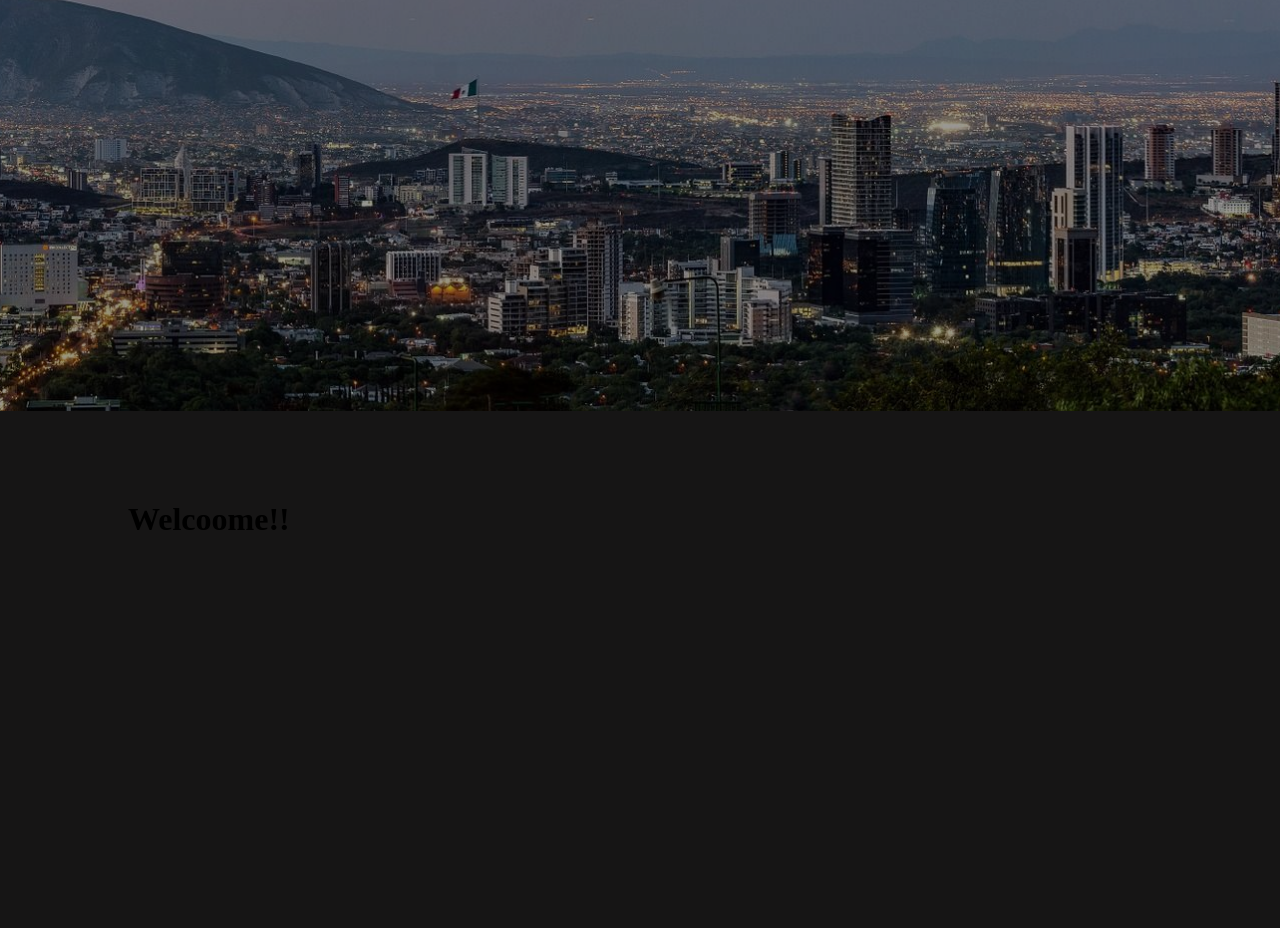
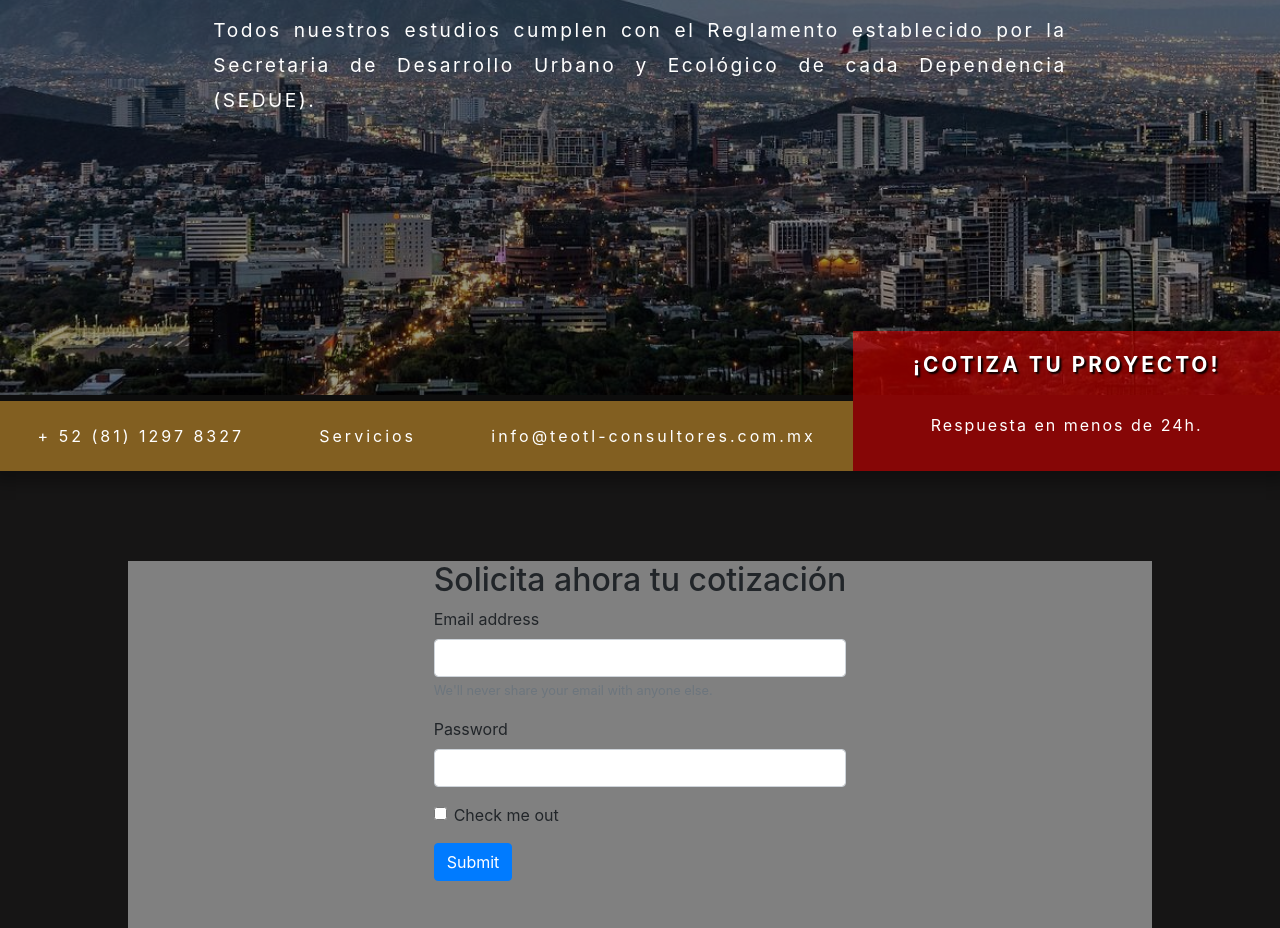
Before and after one commit to bazr03/webpackTeotl, a website built with webpack: page src/index.html in a window 1280 px wide. Shown: the part 229-1157 px from the top of the page. Built offline with nearby package versions, Linux system fonts and the light colour scheme.

Commit message:
Se elimino materialize css y se agrego bootstrap, actualmente presenta fallos

```diff
--- a/package.json
+++ b/package.json
@@ -20,8 +20,10 @@
   },
   "homepage": "https://github.com/bazr03/webpackTeotl#readme",
   "dependencies": {
-    "materialize-css": "^1.0.0-rc.2",
+    "bootstrap": "4.4.1",
+    "jquery": "^3.4.1",
     "normalize.css": "^8.0.1",
+    "popper.js": "^1.16.1",
     "rimraf": "^3.0.0"
   },
   "devDependencies": {
--- a/src/index.html
+++ b/src/index.html
@@ -25,11 +25,70 @@
       </div>
     </header>
     <div class="hero-home">
-      <div class="backdrop"></div>
+      <div class="backdropHome">
+        <div class="heroHome__title">
+          <h1>Geociencias e Ingeniería Aplicada</h1>
+          <p>
+            Todos nuestros estudios cumplen con el Reglamento establecido por la
+            Secretaria de Desarrollo Urbano y Ecológico de cada Dependencia
+            (SEDUE).
+          </p>
+        </div>
+        <!--heroHome__title-->
+        <div class="heroHome__info">
+          <span>+ 52 (81) 1297 8327</span>
+          <span>Servicios</span>
+          <span>info@teotl-consultores.com.mx</span>
+        </div>
+        <!--heroHome__info-->
+        <div class="heroHome__cotiza">
+          <p>¡Cotiza tu proyecto!</p>
+          <span>Respuesta en menos de 24h.</span>
+        </div>
+      </div>
     </div>
+    <!--hero-home-->
     <main>
       <div class="container">
-        <h1>Welcoome!!</h1>
+        <section>
+          <h2>Solicita ahora tu cotización</h2>
+          <form>
+            <div class="form-group">
+              <label for="exampleInputEmail1">Email address</label>
+              <input
+                type="email"
+                class="form-control"
+                id="exampleInputEmail1"
+                aria-describedby="emailHelp"
+              />
+              <small id="emailHelp" class="form-text text-muted"
+                >We'll never share your email with anyone else.</small
+              >
+            </div>
+            <div class="form-group">
+              <label for="exampleInputPassword1">Password</label>
+              <input
+                type="password"
+                class="form-control"
+                id="exampleInputPassword1"
+              />
+            </div>
+            <div class="form-group form-check">
+              <input
+                type="checkbox"
+                class="form-check-input"
+                id="exampleCheck1"
+              />
+              <label class="form-check-label" for="exampleCheck1"
+                >Check me out</label
+              >
+            </div>
+            <button type="submit" class="btn btn-primary">Submit</button>
+          </form>
+        </section>
+        <section>
+          <h2>Con teotl, seguro construyes</h2>
+        </section>
       </div>
     </main>
   </body>
--- a/src/styles/_variables.scss
+++ b/src/styles/_variables.scss
@@ -4,9 +4,14 @@
   }
 }
 
+$widths: (
+  bodyMaxWidth: 1600px
+);
 $colors: (
   bodyBg: #161515,
-  main: #f8b137
+  main: #f8b137,
+  primary: #f78034,
+  secondary: #f60f3e
 );
 
 $devices: (
--- a/src/styles/index.scss
+++ b/src/styles/index.scss
@@ -1,37 +1,40 @@
 @import "variables";
+/* -------------------------------
+-------Hero Home ----------------
+*/
 .hero-home {
   background-image: url("/static/panorama-Monterrey-NL-OPT.jpg");
   background-size: cover;
   background-attachment: fixed;
-  background-position: center;
+  background-position: 0 -2cm;
   background-repeat: no-repeat;
-  height: 50vh;
+  height: 700px;
   width: 100%;
-  @include media-min-width(map-get($devices, tablet)) {
-    height: 80vh;
-  }
+  box-shadow: 0px 4px 15px 8px rgba(0, 0, 00, 0.3);
+  max-width: map-get($widths, bodyMaxWidth);
   @include media-min-width(map-get($devices, laptopL)) {
     width: 80%;
     margin: 0 auto;
-    box-shadow: 0px 4px 5px rgba(0, 0, 00, 0.2);
   }
 }
-.backdrop {
+.backdropHome {
   width: 100%;
   height: 100%;
   background-color: rgba(0, 0, 0, 0.4);
-  position: relative;
+  display: grid;
+  grid-template-columns: repeat(6, 1fr);
+  grid-template-rows: repeat(4, 1fr) 70px 70px;
+  grid-template-areas:
+    ". . . . . ."
+    ". hht hht hht hht ."
+    ". hht hht hht hht ."
+    ". hht hht hht hht ."
+    "hhi hhi hhi hhi hhi hhi"
+    "hhc hhc hhc hhc hhc hhc";
 }
-.herro-home__title {
-  position: absolute;
-  top: 20%;
-  left: 2%;
-  width: 80%;
-  @include media-min-width(map-get($devices, tablet)) {
-    top: 30%;
-    left: 5%;
-    width: 60%;
-  }
+.heroHome__title {
+  grid-area: hht;
+
   h1 {
     color: white;
     font-size: 1.8rem;
@@ -52,13 +55,35 @@
     }
   }
 }
-
-.hero-home__info {
-  position: absolute;
-  left: 0;
-  bottom: 0;
-  width: 70%;
-  background-color: rgba(248, 177, 55, 0.8);
+@media (min-width: 950px) {
+  .backdropHome {
+    grid-template-areas:
+      ". . . . . ."
+      ". hht hht hht hht ."
+      ". hht hht hht hht ."
+      ". hht hht hht hht ."
+      ". . . . hhc hhc"
+      "hhi hhi hhi hhi hhc hhc";
+  }
+  .heroHome__cotiza {
+    flex-direction: column;
+    p {
+      margin: 0;
+      padding: 0;
+      text-transform: uppercase;
+      font-size: 1.6rem;
+      letter-spacing: 3px;
+      text-shadow: 2px 2px 2px #000;
+      font-weight: bold;
+    }
+    span {
+      letter-spacing: 2px;
+    }
+  }
+}
+.heroHome__info {
+  grid-area: hhi;
+  background-color: rgba(248, 177, 55, 0.5);
   padding: 1rem 0;
   display: flex;
   justify-content: space-around;
@@ -70,12 +95,9 @@
   }
 }
 
-.hero-home__cotiza {
-  position: absolute;
-  right: 0;
-  bottom: 0;
-  width: 30%;
-  background-color: rgba(255, 0, 0, 0.8);
+.heroHome__cotiza {
+  grid-area: hhc;
+  background-color: rgba(255, 0, 0, 0.5);
   display: flex;
   flex-direction: column;
   justify-content: space-evenly;
--- a/src/styles/main.scss
+++ b/src/styles/main.scss
@@ -9,9 +9,21 @@ img {
   height: auto;
   transition: all 0.3s ease-in-out;
 }
+h1 {
+  text-shadow: 1px 1px 1px #000;
+  font-weight: bold;
+}
 .container {
   width: 80%;
   margin: 90px auto;
+  max-width: map-get($widths, bodyMaxWidth);
+  display: grid;
+  grid-template-columns: 1fr;
+  grid-template-rows: auto;
+  background-color: gray;
+  grid-gap: 50px;
+  align-items: center;
+  justify-items: center;
 }
 .header {
   width: 100%;
@@ -71,3 +83,9 @@ img {
   height: 50px;
   padding: 5px;
 }
+.backdrop {
+  width: 100%;
+  height: 100%;
+  background-color: rgba(0, 0, 0, 0.4);
+  position: relative;
+}
```
Also changed, not shown: src/js/index.js (+4 -10 lines), 1 other file.
